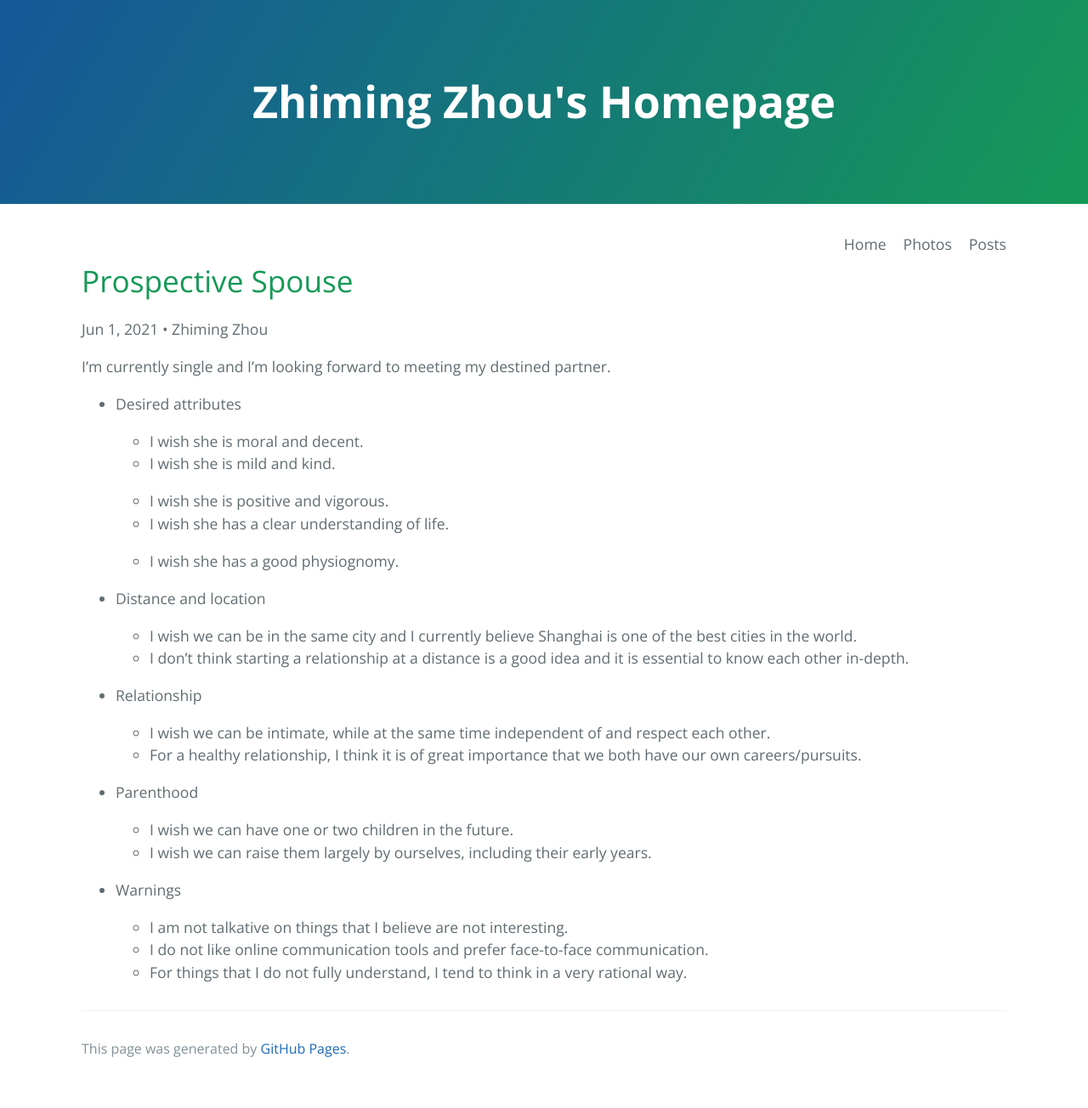
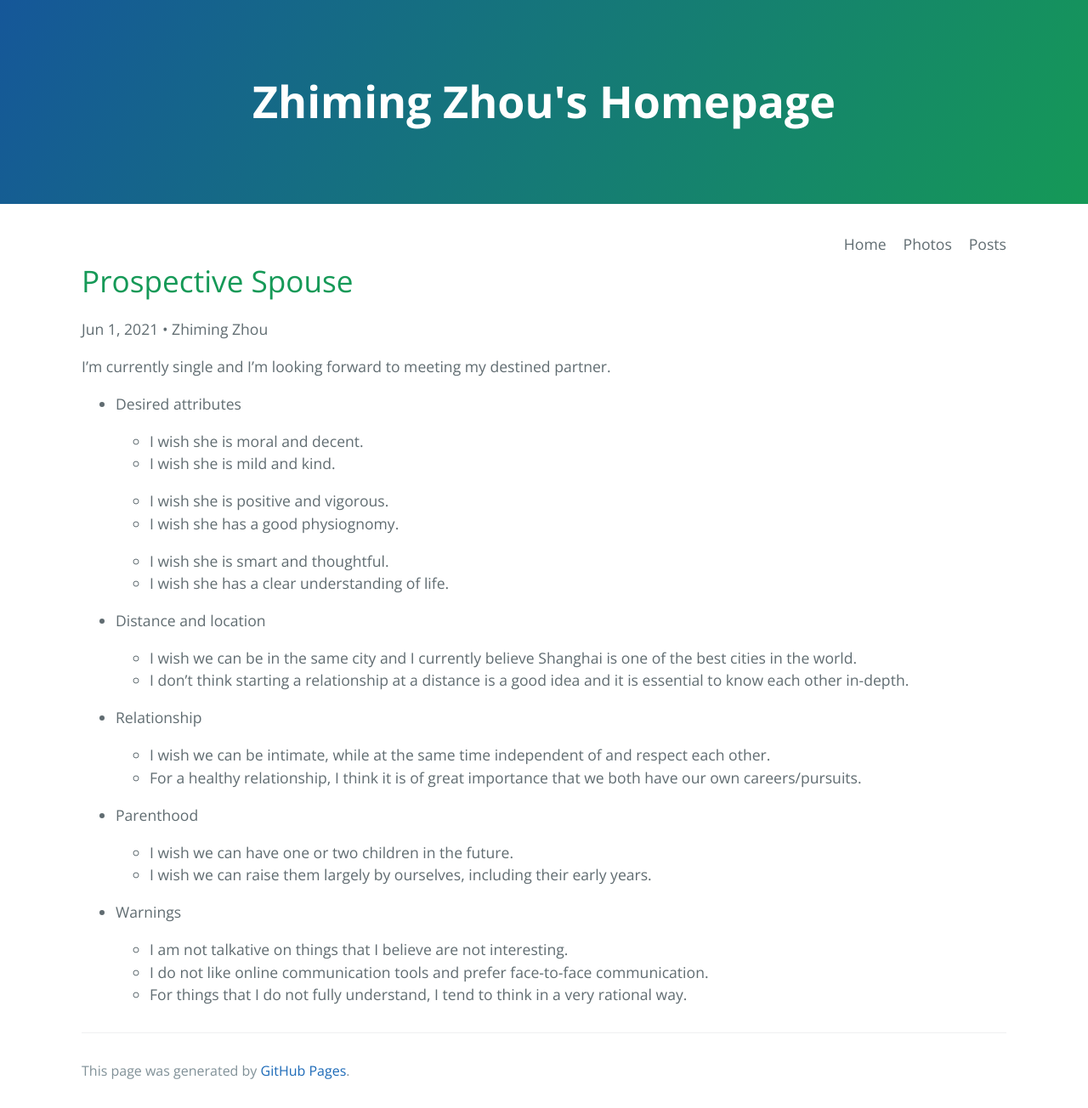
Before and after one commit to ZhimingZhou/zhimingzhou.github.io, a Jekyll site: the page built from _posts/2021-10-11-Prospective-Spouse.md, in a window 1280 px wide. Shown: the whole page at 85% size. Built offline with Jekyll 4.4.1, drawn with Linux system fonts in a browser that asks for light colours; comment, search, counter and statistics services are not loaded; before the commit the page ends 1278 px from its top, so only the background shows below that; part of the change alters nothing that is shown.

Commit message:
Update 2021-10-11-Prospective-Spouse.md

```diff
--- a/_posts/2021-10-11-Prospective-Spouse.md
+++ b/_posts/2021-10-11-Prospective-Spouse.md
@@ -15,9 +15,10 @@ I'm currently single and I'm looking forward to meeting my destined partner.
   - I wish she is mild and kind.
 
   - I wish she is positive and vigorous.
+  - I wish she has a good physiognomy.
+
+  - I wish she is smart and thoughtful.
   - I wish she has a clear understanding of life.
-
-  - I wish she has a good physiognomy.
 
 <!--  -->
 - Distance and location
@@ -43,9 +44,3 @@ I'm currently single and I'm looking forward to meeting my destined partner.
   - I am not talkative on things that I believe are not interesting.
   - I do not like online communication tools and prefer face-to-face communication.
   - For things that I do not fully understand, I tend to think in a very rational way.
-
-  <!--
-  - I wish she is smart and wise.
-  - I wish she is knowledgeable and thoughtful.
-  - won't easily get angry or spiteful
-  -->
```
